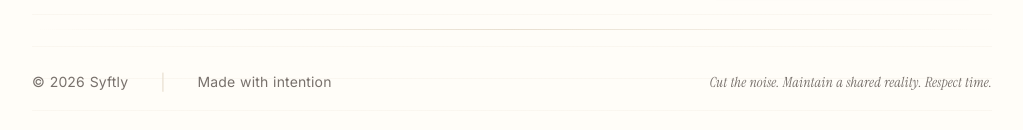
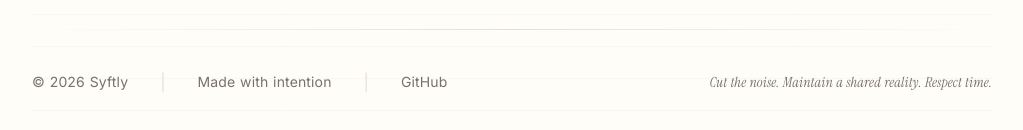
Before and after one commit to vedpawar2254/syftly.ai, a React (Vite) app in the folder frontend/: page / in a window 1280 px wide. Shown: the part 10500-10630 px from the top of the page, without its empty margins (128-1151 px from the left). Built offline with nearby package versions, Linux system fonts and the light colour scheme.

Commit message:
landing updates

```diff
--- a/frontend/src/pages/Landing.jsx
+++ b/frontend/src/pages/Landing.jsx
@@ -1144,6 +1144,15 @@ function Landing() {
                             <span className="text-sm text-[var(--color-ink-muted)] text-spaced">
                                 Made  with  intention
                             </span>
+                            <span className="hidden md:inline text-[var(--color-paper-darker)]">|</span>
+                            <a
+                                href="https://github.com/vedpawar2254/syftly.ai"
+                                target="_blank"
+                                rel="noopener noreferrer"
+                                className="text-sm text-[var(--color-ink-muted)] text-spaced hover:text-[var(--color-ink)] transition-colors duration-300 underline-draw"
+                            >
+                                GitHub
+                            </a>
                         </div>
 
                         <div className="text-sm text-[var(--color-ink-muted)] text-spaced font-editorial-italic">
```
